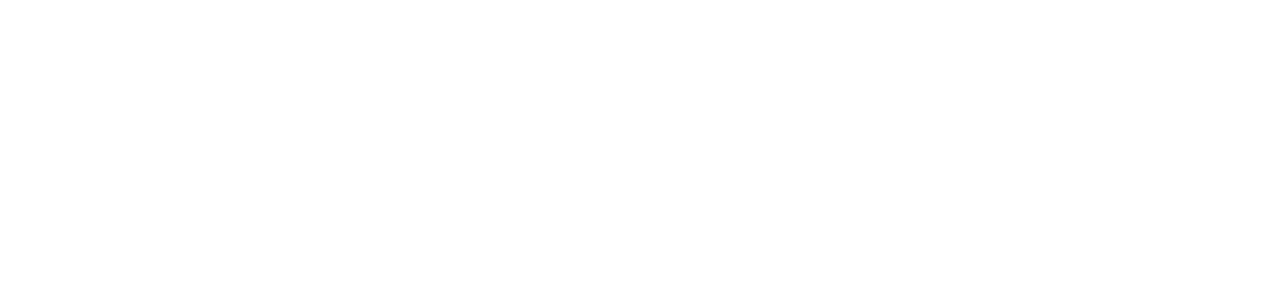
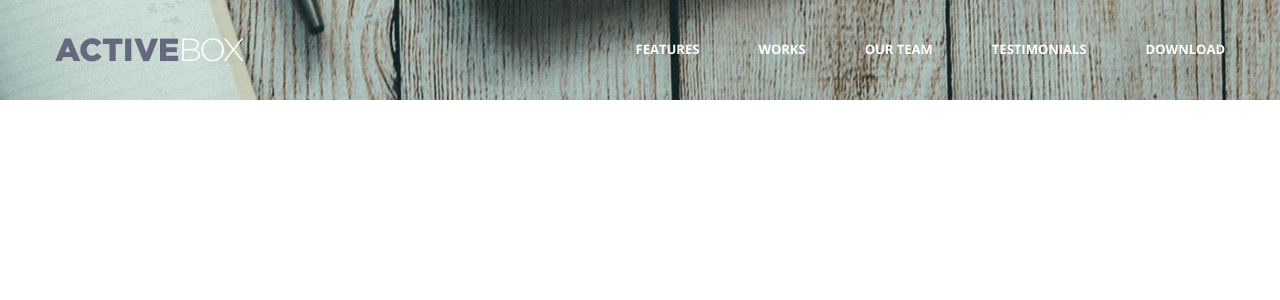
Before and after one commit to ProjectOnGitHub/test-ecodar, a Vue app: page / in a window 1280 px wide. Shown: the top 300 px of the page. Built offline with nearby package versions, Linux system fonts and the light colour scheme.

Commit message:
feat: add TheHeader component

```diff
--- a/src/App.vue
+++ b/src/App.vue
@@ -1,14 +1,29 @@
 <template>
-  <div class="root"></div>
+  <div class="root">
+    <the-header />
+  </div>
 </template>
 
 <script>
-export default {};
+import TheHeader from './components/TheHeader.vue';
+
+export default {
+  components: { TheHeader }
+};
 </script>
 
 <style lang="scss" scoped>
-.text {
+.root {
+  @include gridable(100%);
+  grid-template-areas: 'block';
+  grid-template-columns: 1fr;
+  justify-items: center;
+  align-content: space-between;
+  box-sizing: border-box;
+  height: 100%;
   font-family: 'Open Sans', Arial, Helvetica, sans-serif;
   font-weight: 400;
+  line-height: 1.21;
+  background-image: url('./assets/images/background.png');
 }
 </style>
--- a/src/assets/scss/_mixins.scss
+++ b/src/assets/scss/_mixins.scss
@@ -30,7 +30,4 @@
   text-decoration: none;
   transition: 0.2s ease;
   position: relative;
-  &:hover {
-    color: $color-text-main;
-  }
 }
--- a/src/assets/scss/_variables.scss
+++ b/src/assets/scss/_variables.scss
@@ -1,3 +1,12 @@
+$max-width: 1900px;
+$regular-width: 1170px;
+$header-height: 100px;
+$common-padding: 10px;
+
+$color-light: #ffffff;
+$color-dark: #000000;
+$color-blue: #2b2e4a;
+
 $desktop: 1024px;
 $tablet-large: 900px;
 $tablet: 768px;
--- /dev/null
+++ b/src/components/TheHeader.vue
@@ -0,0 +1,206 @@
+<template>
+  <header class="header">
+    <div class="header__container">
+      <a
+        href="/"
+        class="logo"
+      >
+        <img
+          :src="images[`./logo.png`]"
+          class="logo__image"
+          alt="advantage.title"
+        />
+      </a>
+      <nav class="header__navigation">
+        <button
+          class="header__button"
+          name="header-button"
+          type="button"
+          @click="toggleMenu"
+        >
+          <span
+            class="cross"
+            :class="{ cross_active: active }"
+          >
+            <span class="cross__line"></span>
+          </span>
+        </button>
+        <div
+          class="overlay"
+          :class="{ overlay_opened: active }"
+          @click="toggleMenu"
+        ></div>
+        <ul
+          class="header__menu"
+          :class="{ header__menu_opened: active }"
+        >
+          <li
+            v-for="link in links"
+            :key="link.id"
+            class="header__menu-item"
+            @click="toggleMenu"
+          >
+            <a
+              class="header__menu-link"
+              :href="link.url"
+            >
+              {{ link.anchor }}
+            </a>
+          </li>
+        </ul>
+      </nav>
+    </div>
+  </header>
+</template>
+
+<script>
+import links from '../data/links.js';
+import imagesMap from '../utils/images';
+
+export default {
+  data() {
+    return {
+      active: false,
+      links,
+      images: imagesMap
+    };
+  },
+  methods: {
+    toggleMenu() {
+      this.active = !this.active;
+    }
+  }
+};
+</script>
+
+<style lang="scss" scoped>
+.header {
+  @include gridable(100%);
+  grid-area: block;
+  justify-items: center;
+  box-sizing: border-box;
+  height: $header-height;
+  z-index: 15;
+  &__container {
+    @include gridable(100%);
+    grid-template-columns: repeat(2, max-content);
+    justify-content: space-between;
+    align-items: center;
+    height: $header-height;
+    box-sizing: border-box;
+    max-width: calc($common-padding + $regular-width + $common-padding);
+    padding: 0 $common-padding;
+  }
+  &__button {
+    display: none;
+    justify-items: right;
+    @media screen and (max-width: $tablet-large) {
+      @include flexible(32px);
+      @include button;
+      position: relative;
+      z-index: 20;
+      height: 32px;
+      padding: 0;
+      background-color: transparent;
+      background-size: contain;
+      border: none;
+      border-radius: 0;
+    }
+  }
+  &__menu {
+    @include flexible(100%);
+    @include unmarkedList;
+    gap: 20px 59px;
+    align-content: center;
+    font-size: 13px;
+    font-weight: 700;
+    text-transform: uppercase;
+    @media screen and (max-width: $tablet-large) {
+      position: fixed;
+      top: 0;
+      right: -320px;
+      z-index: 10;
+      justify-content: center;
+      flex-direction: column;
+      align-content: center;
+      align-items: center;
+      box-sizing: border-box;
+      width: 100%;
+      max-width: 320px;
+      height: 100vh;
+      font-size: 18px;
+      background-color: $color-blue;
+      visibility: hidden;
+      opacity: 0;
+      transition: 0.5s;
+      &_opened {
+        right: 0;
+        z-index: 15;
+        visibility: visible;
+        opacity: 1;
+        transition: 0.5s;
+      }
+    }
+    &-link {
+      @include defaultLink;
+      color: $color-light;
+    }
+  }
+}
+.cross {
+  @include gridable(100%);
+  align-content: space-between;
+  box-sizing: border-box;
+  width: 22px;
+  height: 22px;
+  &::before,
+  &::after,
+  & &__line {
+    content: '';
+    display: block;
+    height: 2px;
+    background: $color-light;
+    border-radius: 2px;
+    transition: 0.5s;
+  }
+  &_active {
+    &::before {
+      transform: translateY(10px) rotate(135deg);
+    }
+    &::after {
+      transform: translateY(-9.5px) rotate(-135deg);
+    }
+    & .cross__line {
+      transform: scale(0);
+    }
+  }
+}
+.logo {
+  @include defaultLink;
+  @include flexible(100%);
+}
+
+.overlay {
+  display: none;
+  @media screen and (max-width: $tablet-large) {
+    position: fixed;
+    top: 0;
+    right: -150%;
+    z-index: 15;
+    display: block;
+    width: 100%;
+    height: 100vh;
+    background: rgba($color-dark, 0.7);
+    visibility: hidden;
+    opacity: 0;
+    transition: 0.5s;
+    &_opened {
+      left: 0;
+      visibility: visible;
+      cursor: pointer;
+      opacity: 0.4;
+      transition: 0.5s;
+    }
+  }
+}
+</style>
--- /dev/null
+++ b/src/data/links.js
@@ -0,0 +1,29 @@
+const links = [
+  {
+    id: 1,
+    url: '',
+    anchor: 'Features'
+  },
+  {
+    id: 2,
+    url: '',
+    anchor: 'Works'
+  },
+  {
+    id: 3,
+    url: '',
+    anchor: 'Our team'
+  },
+  {
+    id: 4,
+    url: '',
+    anchor: 'Testimonials'
+  },
+  {
+    id: 5,
+    url: '',
+    anchor: 'Download'
+  }
+];
+
+export default links;
--- /dev/null
+++ b/src/utils/images.js
@@ -0,0 +1,8 @@
+const images = require.context('../assets/images', true, /\.((png)|(jpe?g)|(gif))$/);
+const imagesMap = {};
+
+images.keys().forEach(key => {
+  imagesMap[key] = images(key);
+});
+
+export default imagesMap;
```
Also changed, not shown: src/assets/images/background.png (added), src/assets/images/logo.png (added).
